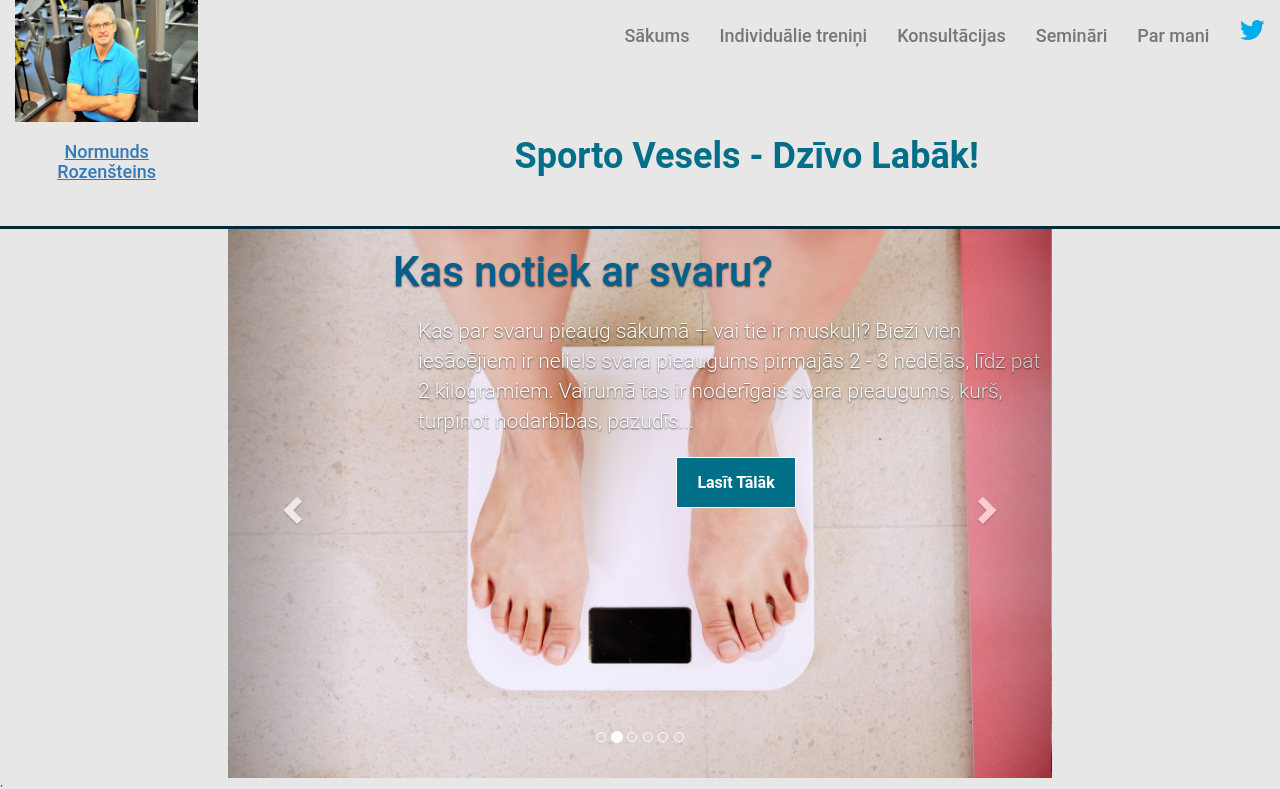
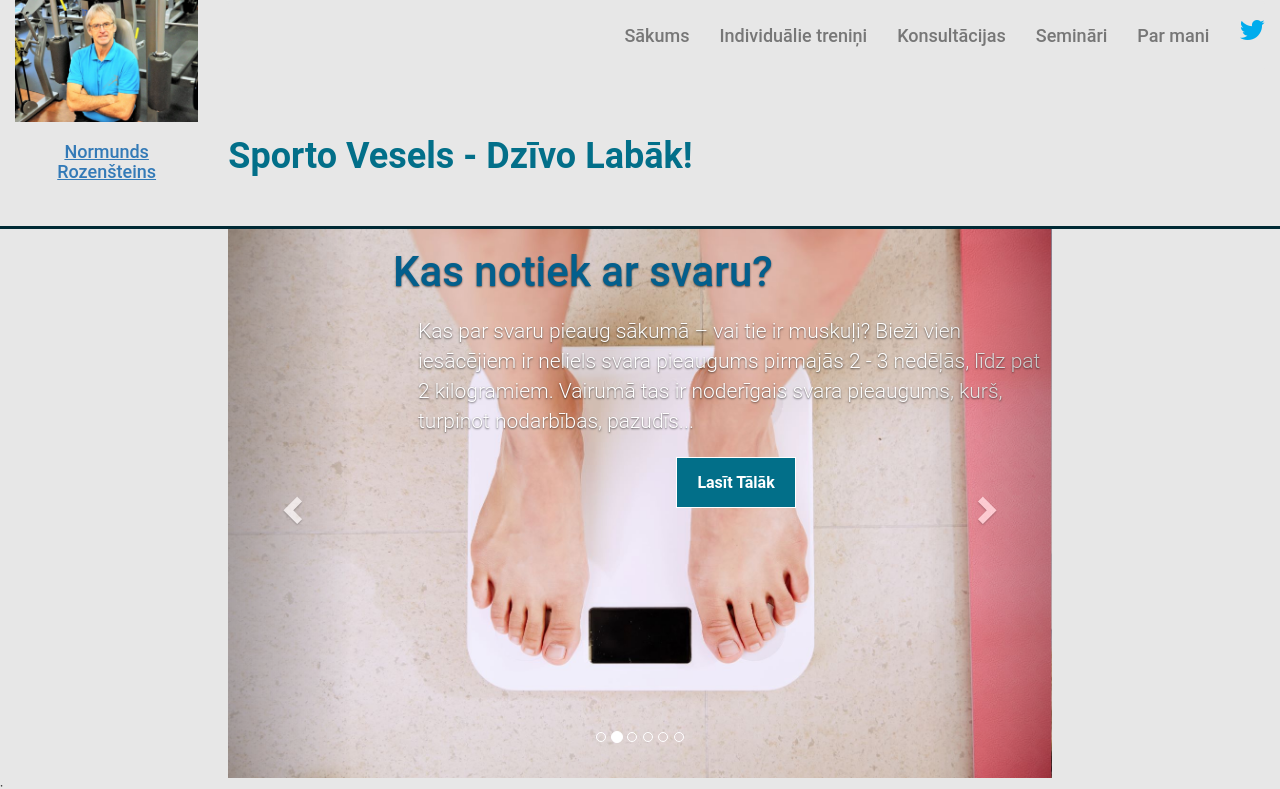
Before and after one commit to reinitto/dzivo-vesels, a React (Create React App) app: page / in a window 1280 px wide. Shown: the top 789 px of the page. Built offline with nearby package versions, Linux system fonts and the light colour scheme.

Commit message:
moved title

```diff
--- a/src/components/Navbar.css
+++ b/src/components/Navbar.css
@@ -20,7 +20,7 @@
   margin-top: 40px;
   margin-bottom: 40px;
   display: flex;
-  align-self: center;
+  /*align-self: center; */
 }
 
 .main-title {
```
